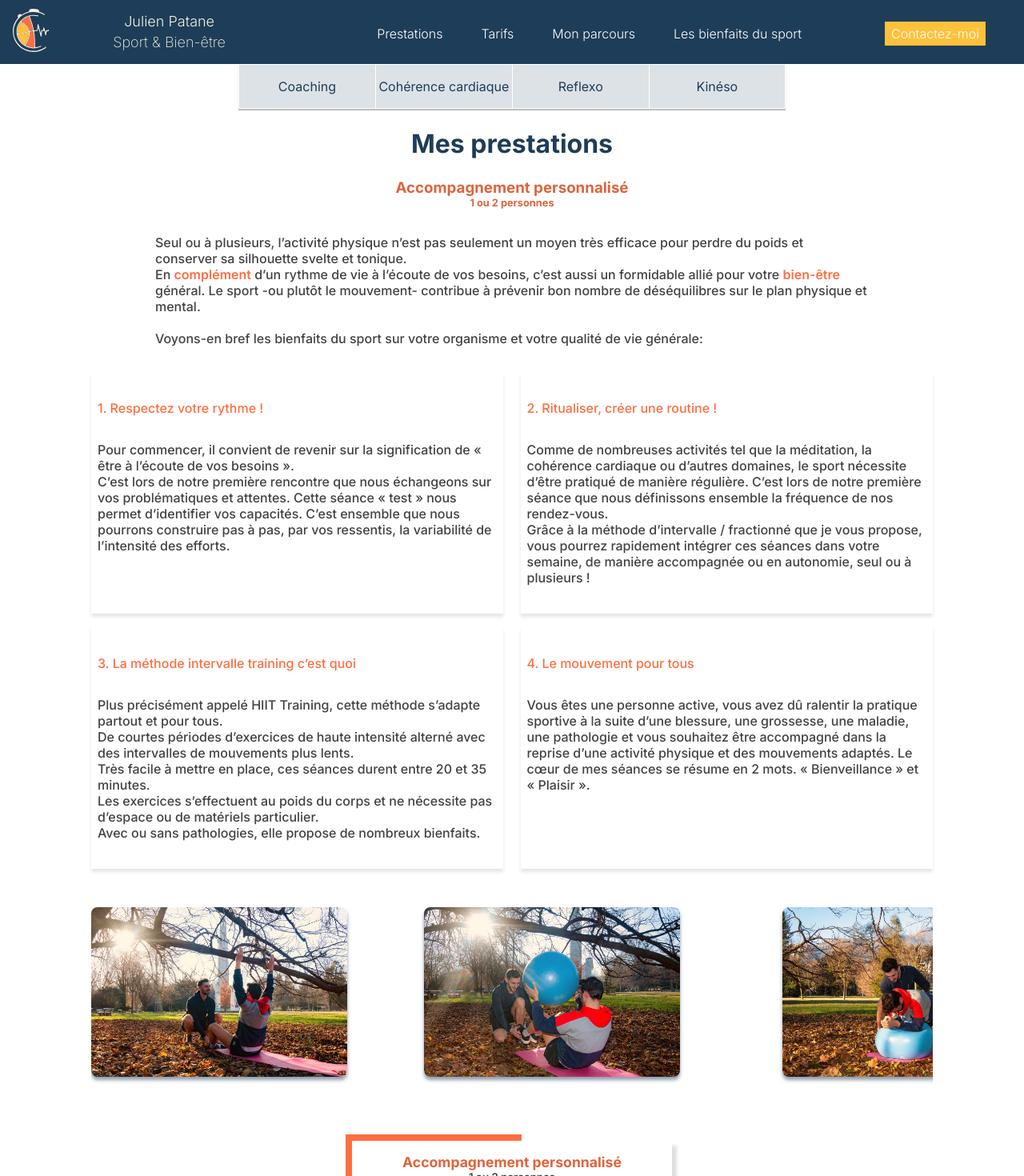
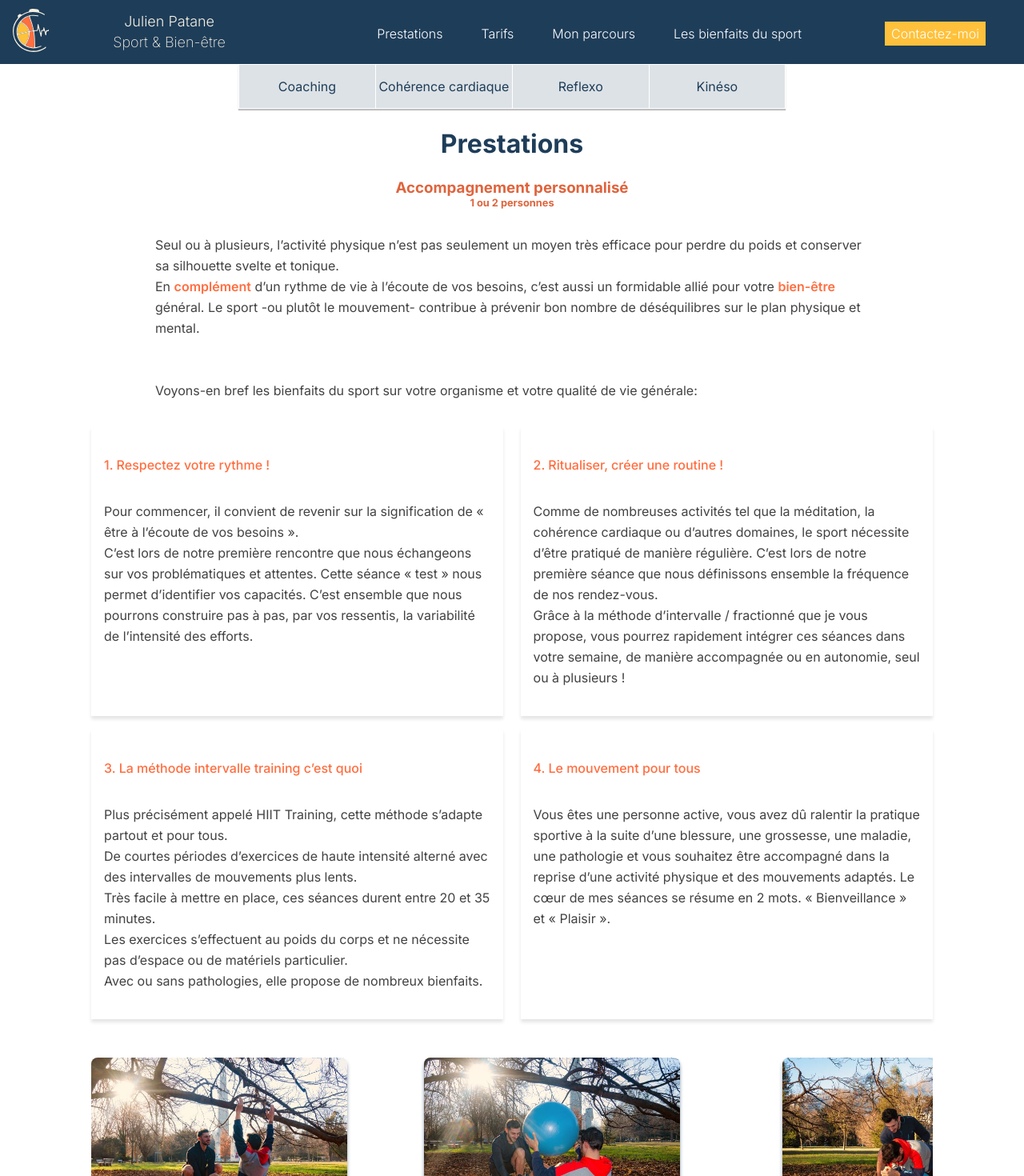
Before and after one commit to L14-1/JulienPatane, a Vue app: page /#/prestations in a window 1280 px wide. Shown: the top 1470 px of the page at 80% size. Built offline with nearby package versions, Linux system fonts and the light colour scheme.

Commit message:
prestations adjusted

```diff
--- a/src/App.vue
+++ b/src/App.vue
@@ -127,11 +127,12 @@ export default {
   }
   .blueAccent {
     font-style: normal;
+    font-weight : 600;
     color : #1E3D59;
   }
   .boldAccent {
     font-style: normal;
-    font-weight : bold;
+    font-weight : 600;
   }
   .button-nav {
     cursor: pointer;
--- a/src/views/Prestations.vue
+++ b/src/views/Prestations.vue
@@ -6,14 +6,14 @@
       <div><p>Reflexo</p></div>
       <div><p>Kinéso</p></div>
     </div>
-    <h1>Mes prestations</h1>
+    <h1>Prestations</h1>
     <div class="page-container">
       <h3>Accompagnement personnalisé</h3>
       <h4>1 ou 2 personnes</h4>
       <p class="under-title-text">
         Seul ou à plusieurs, l’activité physique n’est pas seulement un moyen très efficace pour perdre du poids et conserver sa silhouette svelte et tonique.
         <br>En <i class="orangeAccent">complément</i> d’un rythme de vie à l’écoute de vos besoins, c’est aussi un formidable allié pour votre <i class="orangeAccent">bien-être</i> général. Le sport -ou plutôt le mouvement- contribue à prévenir bon nombre de déséquilibres sur le plan physique et mental.
-        <br><br>Voyons-en bref les bienfaits du sport sur votre organisme et votre qualité de vie générale:
+        <br><br><br>Voyons-en bref les bienfaits du sport sur votre organisme et votre qualité de vie générale:
       </p>
       <div class="box-container">
         <div class="box" @click="firstBoxSwitch">
@@ -79,7 +79,7 @@
           <p class="price-container"><i class="price">15€</i> / séance / personne</p>
           <p>La séance dure une heure et se déroule à votre domicile ou dans un lieu extérieur.</p>
           <div class="breakline"></div>
-          <p class="price-container"><i class="price">7€50</i> / séance / personne</p>
+          <p class="price-container"><i class="price">7,5€</i> / séance / personne</p>
           <div class="pics">
             <img src="../assets/services-a-la-personne-logo.png" alt="">
             <img src="../assets/Picto-reduction-impot-50-1.png" alt="">
@@ -88,6 +88,7 @@
           <p class="lowerCase">Plus d’informations:<br> https://www.servicesalapersonne.gouv.fr</p>
         </div>
       </div>
+      <div class="button"><router-link to="/les-bienfaits-du-sport">Decouvrez les bienfaits<br>du sport sur la santé !</router-link></div>
       <h3 id="coherence">Base de la cohérence cardiaque</h3>
       <h4>“ Le mouvement c’est la vie ”</h4>
       <p class="under-title-text">
@@ -128,7 +129,7 @@
         <br>- gérer des problématiques liés à la sphère crânienne (<i class="orangeAccent">maux de tête, migraines, acouphènes, vertiges</i>).
         <br>- retrouver du <i class="orangeAccent">tonus</i> et de la <i class="orangeAccent">vitalité</i>.
         <br>- se relaxer.
-        <br><br>Elle ne comporte aucune contre indication et sepratique sur tout public.
+        <br><br><i class="boldAccent">Elle ne comporte aucune contre indication et sepratique sur tout public.</i>
       </p>
       <div class="pic-container">
         <img src="../assets/Julien-seance-Kinesiologie5.jpg" alt="" >
@@ -310,9 +311,9 @@ export default {
     }
     p {
       margin : 2rem 0;
-      font-weight : 500;
     }
     .under-title-text {
+      line-height: 26px;
       @include pc {
         margin : 2rem 5rem;
       }
@@ -326,7 +327,7 @@ export default {
       .box {
         cursor : pointer;
         margin-bottom : 1rem;
-        padding : 0.2rem 0.5rem;
+        padding : 0.2rem 1rem;
         box-shadow: 0px 4px 4px rgba(0, 0, 0, 0.1);
         @include pc {
           width : 49%;
@@ -334,9 +335,9 @@ export default {
         }
         .the-title {
           position: relative;
-          margin-bottom : 2rem;
           padding-right : 3rem;
           color : #FF6E40;
+          font-weight: 500;
           @include pc {
             padding-right : 0;
           }
@@ -360,6 +361,9 @@ export default {
             transform: rotate(45deg);
             transition: transform 0.3s ease-out;
           }
+        }
+        p {
+          line-height: 26px;
         }
       }
     }
@@ -408,8 +412,7 @@ export default {
       ul {
         li {
           list-style-type: disc;
-          margin-bottom : 1rem;
-          font-weight : 500;
+          margin : 0 0 1rem 1rem;
         }
       }
     }
@@ -428,11 +431,16 @@ export default {
     margin-bottom : 4rem;
     h4 {
       font-size : 1.1rem;
-      text-align: center;
+      font-weight : 600;
+      color : #424242;
+      // text-align: center;
     }
     h5 {
       font-weight : 600;
-      text-align: center;
+      // text-align: center;
+    }
+    h4, h5 {
+      margin : 0 1rem;
     }
     .inside-container {
       margin : 0 1rem;
```
Also changed, not shown: 1 other file (tests, documents, lock files or other folders).
